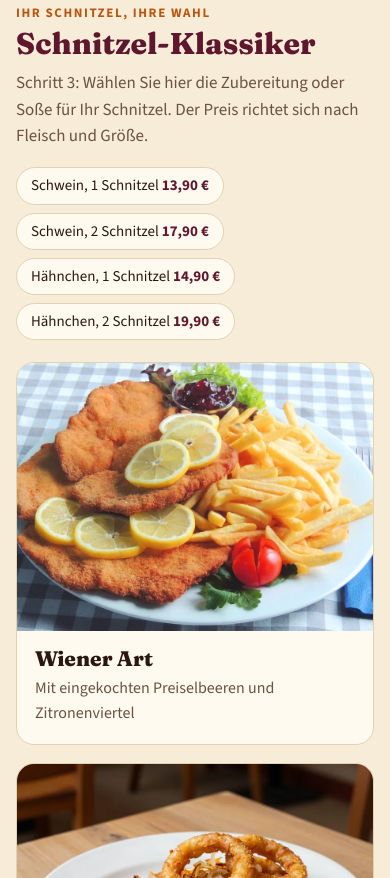
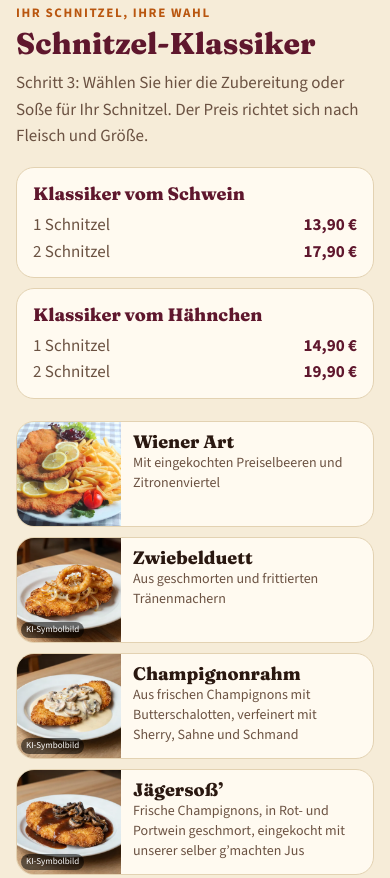
Before and after one commit to dominikugc-web/schnitzels-entwurf, a plain HTML site: page index.html in a window 390 px wide. Shown: the part 2646-3524 px from the top of the page. Drawn offline with nearby package versions, Linux system fonts and the light colour scheme.

Commit message:
Handy: Speisekarte als kompakte Liste, Klassiker-Preise je Fleisch gruppiert
Co-Authored-By: Claude Opus 5.5 <noreply@anthropic.com>

```diff
--- a/index.html
+++ b/index.html
@@ -86,9 +86,12 @@
   .kicker { text-transform: uppercase; letter-spacing: .12em; font-size: 13px; font-weight: 700; color: var(--gold-deep); }
   section.cat h2 { font-size: clamp(30px, 5vw, 42px); color: var(--wine); margin: 4px 0 10px; }
   .intro { max-width: 720px; color: var(--muted); margin: 0 0 18px; }
-  .pricebar { display: flex; flex-wrap: wrap; gap: 8px; margin-bottom: 22px; }
-  .pricebar span { background: var(--card); border: 1px solid var(--line); border-radius: 999px; padding: 6px 14px; font-size: 15px; }
-  .pricebar b { color: var(--wine); }
+  .pricebox { display: grid; gap: 10px; margin-bottom: 22px; }
+  @media (min-width: 620px) { .pricebox { grid-template-columns: 1fr 1fr; max-width: 720px; } }
+  .pricebox div { background: var(--card); border: 1px solid var(--line); border-radius: var(--radius); padding: 12px 16px; }
+  .pricebox strong { display: block; font-family: Fraunces, serif; font-size: 18px; color: var(--wine); margin-bottom: 4px; }
+  .pricebox span { display: flex; justify-content: space-between; color: var(--muted); }
+  .pricebox span b { color: var(--wine); }
   .grid { display: grid; gap: 18px; grid-template-columns: 1fr; }
   @media (min-width: 620px) { .grid { grid-template-columns: repeat(2, 1fr); } }
   @media (min-width: 980px) { .grid { grid-template-columns: repeat(3, 1fr); } }
@@ -102,10 +105,22 @@
   .dish h3 { font-size: 21px; }
   .dish p { margin: 0; color: var(--muted); font-size: 16px; flex: 1; }
   .prices { display: flex; flex-wrap: wrap; gap: 6px 14px; margin-top: 8px; }
-  .prices span { font-size: 14px; color: var(--muted); }
-  .prices b { font-family: Fraunces, serif; font-size: 20px; color: var(--wine); margin-left: 4px; }
+  .prices span { font-size: 14px; color: var(--muted); display: inline-flex; align-items: baseline; gap: 4px; }
+  .prices b { font-family: Fraunces, serif; font-size: 20px; color: var(--wine); }
   .dish.wide { grid-column: 1 / -1; }
   @media (min-width: 620px) { .dish.wide { flex-direction: row; } .dish.wide .ph { flex: 1.2; aspect-ratio: auto; min-height: 280px; } .dish.wide .body { flex: 1; justify-content: center; padding: 28px; } }
+  /* Handy: kompakte Kartenliste wie auf der Original-Website, kleines Bild links */
+  @media (max-width: 619px) {
+    .grid { gap: 10px; }
+    .dish { flex-direction: row; }
+    .dish .ph { flex: 0 0 104px; height: 104px; aspect-ratio: auto; }
+    .dish .ki { left: 4px; bottom: 4px; font-size: 9px; padding: 1px 5px; }
+    .dish .body { padding: 10px 12px; gap: 2px; }
+    .dish h3 { font-size: 18px; }
+    .dish p { font-size: 14px; line-height: 1.4; }
+    .prices { margin-top: 4px; gap: 2px 12px; }
+    .prices b { font-size: 17px; }
+  }
 
   /* Getränke */
   .drinks { display: grid; gap: 18px; grid-template-columns: repeat(auto-fit, minmax(300px, 1fr)); }
@@ -284,7 +299,8 @@
       <div class="kicker">${esc(t(c.kicker))}</div>
       <h2>${esc(t(c.title))}</h2>
       ${c.intro ? `<p class="intro">${esc(t(c.intro))}</p>` : ""}
-      ${c.prices ? `<div class="pricebar">${c.prices.map(x => `<span>${esc(t(x.l))} <b>${x.p} €</b></span>`).join("")}</div>` : ""}
+      ${c.prices ? `<div class="pricebox">${["Schwein", "Hähnchen"].map((m, i) => `<div><strong>${esc(t("Klassiker vom " + m))}</strong>${c.prices.slice(i * 2, i * 2 + 2).map(x =>
+        `<span>${esc(t(x.l.split(", ")[1]))}<b>${x.p} €</b></span>`).join("")}</div>`).join("")}</div>` : ""}
       <div class="grid">${c.items.map(dish).join("")}</div>
     </section>`;
 
```
